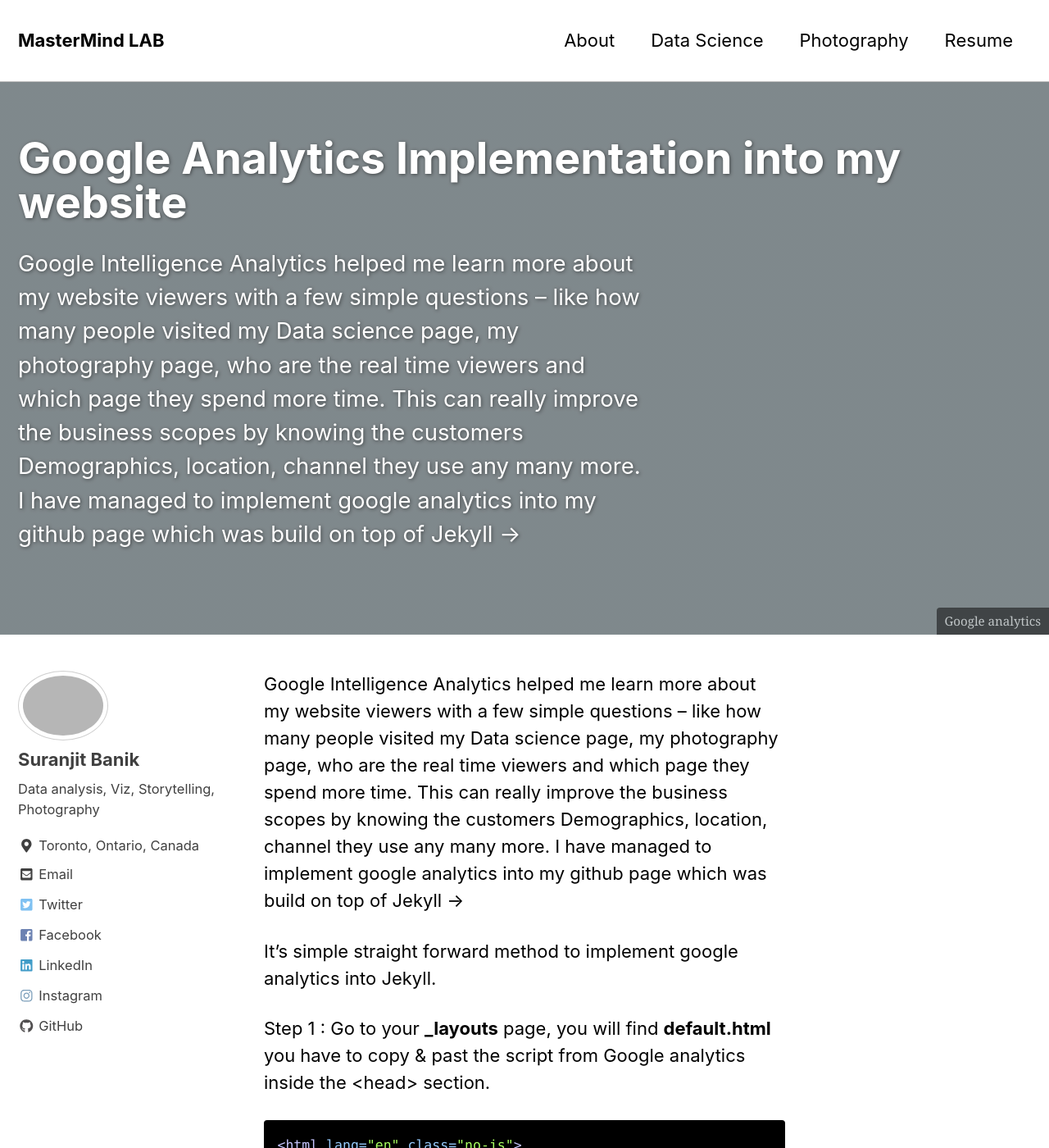
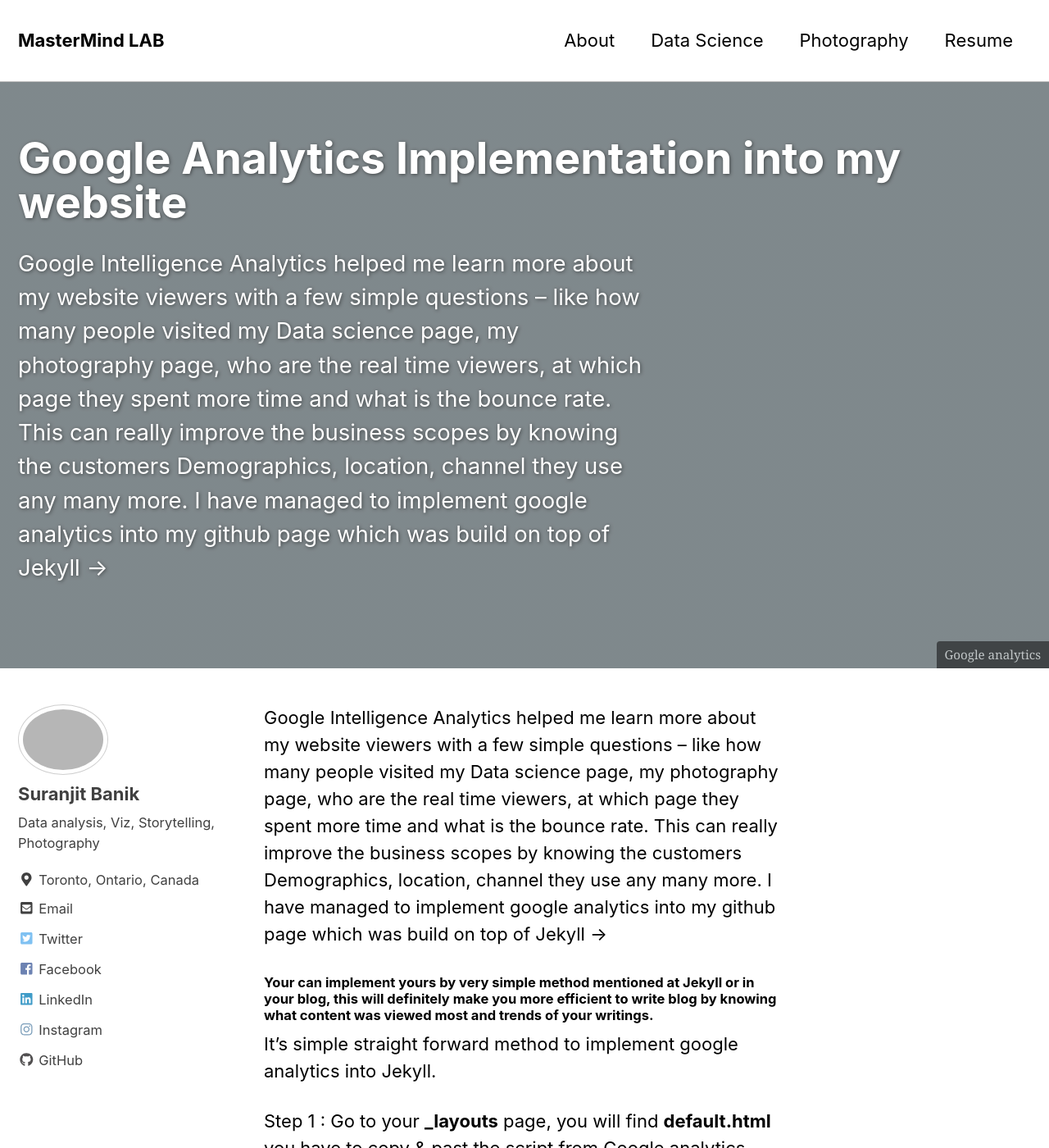
Before and after one commit to mastermindLAB/mastermindLAB.github.io, a Jekyll site: the page built from _posts/2019-04-09-google_analytics.md, in a window 1280 px wide and 1400 px high. Shown: the whole window at 82% size. Built offline with Jekyll 4.4.1, drawn with Linux system fonts in a browser that asks for light colours; nearby versions of some CDN libraries; some of the changed text lies outside the part shown.

Commit message:
New google analytics post

```diff
--- a/_posts/2019-04-09-google_analytics.md
+++ b/_posts/2019-04-09-google_analytics.md
@@ -10,7 +10,9 @@
   caption: "Google analytics"
 ---
 
-Google Intelligence Analytics helped me learn more about my website viewers with a few simple questions -- like how many people visited my Data science page, my photography page, who are the real time viewers and which page they spend more time. This can really improve the business scopes by knowing the customers Demographics, location, channel they use any many more. I have managed to implement google analytics into my github page which was build on top of Jekyll →
+Google Intelligence Analytics helped me learn more about my website viewers with a few simple questions -- like how many people visited my Data science page, my photography page, who are the real time viewers, at which page they spent more time and what is the bounce rate. This can really improve the business scopes by knowing the customers Demographics, location, channel they use any many more. I have managed to implement google analytics into my github page which was build on top of Jekyll →
+
+#### Your can implement yours by very simple method mentioned at Jekyll or in your blog, this will definitely make you more efficient to write blog by knowing what content was viewed most and trends of your writings.
 
 It's simple straight forward method to implement google analytics into Jekyll.
 
```
Also changed, not shown: other parts of _posts/2019-04-09-google_analytics.md (+1 -1 lines).
